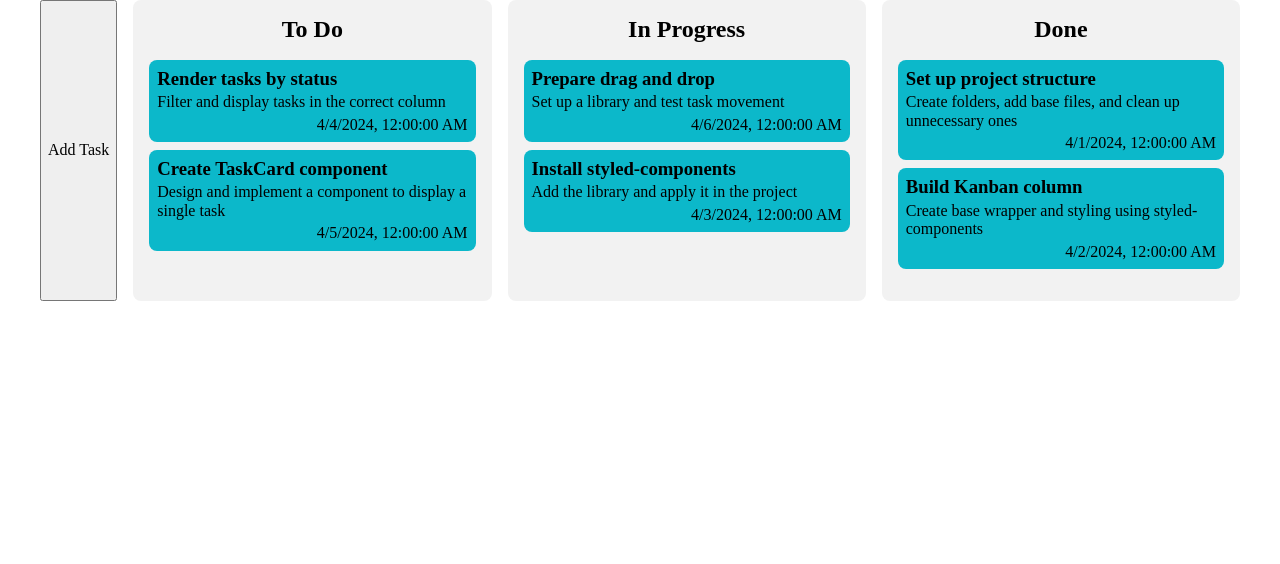
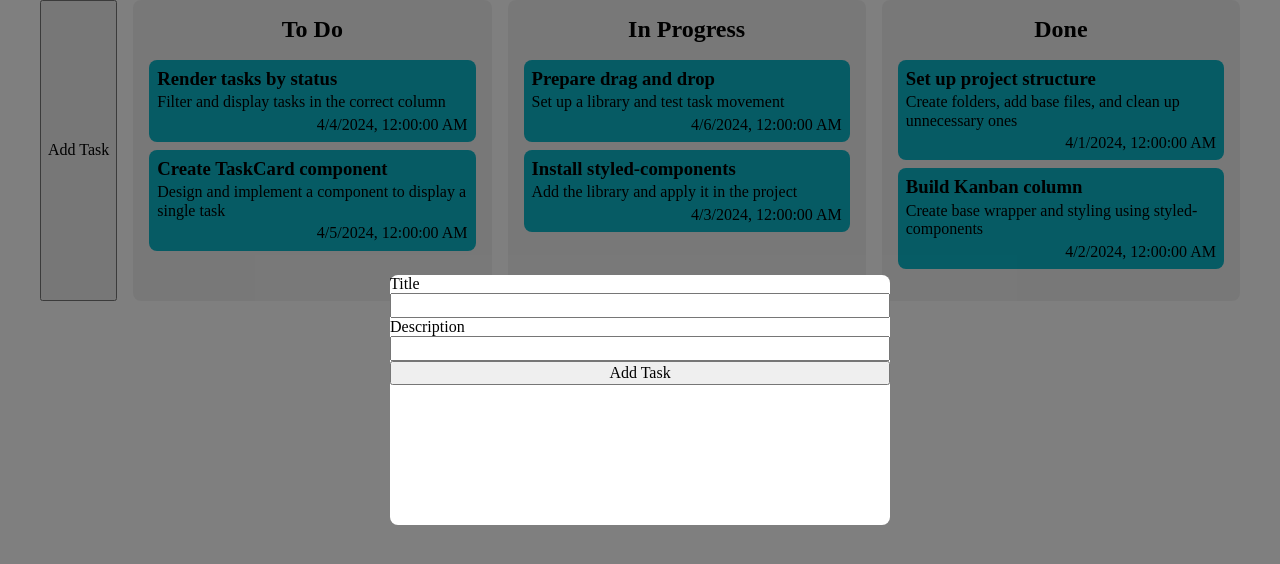
Before and after one commit to lipatovSergey/task-flow, a React (Vite) app: page / in a window 1280 px wide. Both pictures are taken after a click on the button "Add Task". Shown: the top 564 px of the page. Built offline with nearby package versions, Linux system fonts and the light colour scheme.

Commit message:
task form edited

```diff
--- a/src/components/TaskForm.tsx
+++ b/src/components/TaskForm.tsx
@@ -1,11 +1,52 @@
+import React from "react";
 import styled from "styled-components"
 
-const TaskForm = () => {
-  const TaskFormModal = styled.div`
+interface TaskFormProps {
+  isOpen: boolean;
+  setIsOpen: React.Dispatch<React.SetStateAction<boolean>>
+}
 
+const BackDrop = styled.div`
+  position: fixed;
+  top: 0;
+  left: 0;
+  width: 100vw;
+  height: 100vh;
+  background-color: rgb(0, 0, 0, 0.5);
+  display: flex;
+  justify-content: center;
+  align-items: center;
+  z-index: 999;
 `
+
+const TaskFormModal = styled.div`
+  background-color: white;
+  border-radius: 8px;
+  max-width: 500px;
+  min-height: 250px;
+  width: 90%;
+  z-index: 1000;
+`
+
+const Form = styled.form`
+  display: flex;
+  flex-direction: column;
+`
+const TaskForm = ({ isOpen, setIsOpen }: TaskFormProps) => {
+
   return (
-    <TaskFormModal></TaskFormModal>
+    <BackDrop onClick={() => setIsOpen(false)}>
+      <TaskFormModal>
+        <Form>
+          <label htmlFor="title">Title</label>
+          <input name="title" id="title" />
+          <label htmlFor="description">Description</label>
+          <input name="description" />
+          <button>Add Task</button>
+        </Form>
+      </TaskFormModal>
+    </BackDrop>
+
   )
 }
 
--- a/src/pages/KanbanPage.tsx
+++ b/src/pages/KanbanPage.tsx
@@ -3,6 +3,7 @@ import styled from "styled-components"
 import { mockTasks } from "../features/tasks/mockData"
 import { Task } from "../features/tasks/tasksTypes"
 import { useState } from "react"
+import TaskForm from "../components/TaskForm"
 
 const Section = styled.section`
   width: 1200px;
@@ -24,6 +25,7 @@ const KanbanPage = () => {
     <Section>
       <Wrapper>
         <button onClick={() => setIsAddTaskFormOpen(true)}>Add Task</button>
+        {isAddTaskFormOpen && <TaskForm isOpen={isAddTaskFormOpen} setIsOpen={setIsAddTaskFormOpen} />}
         {statuses.map(status => (
           <Column
             key={status}
```
Also changed, not shown: tsconfig.app.json (+9 -5 lines).
